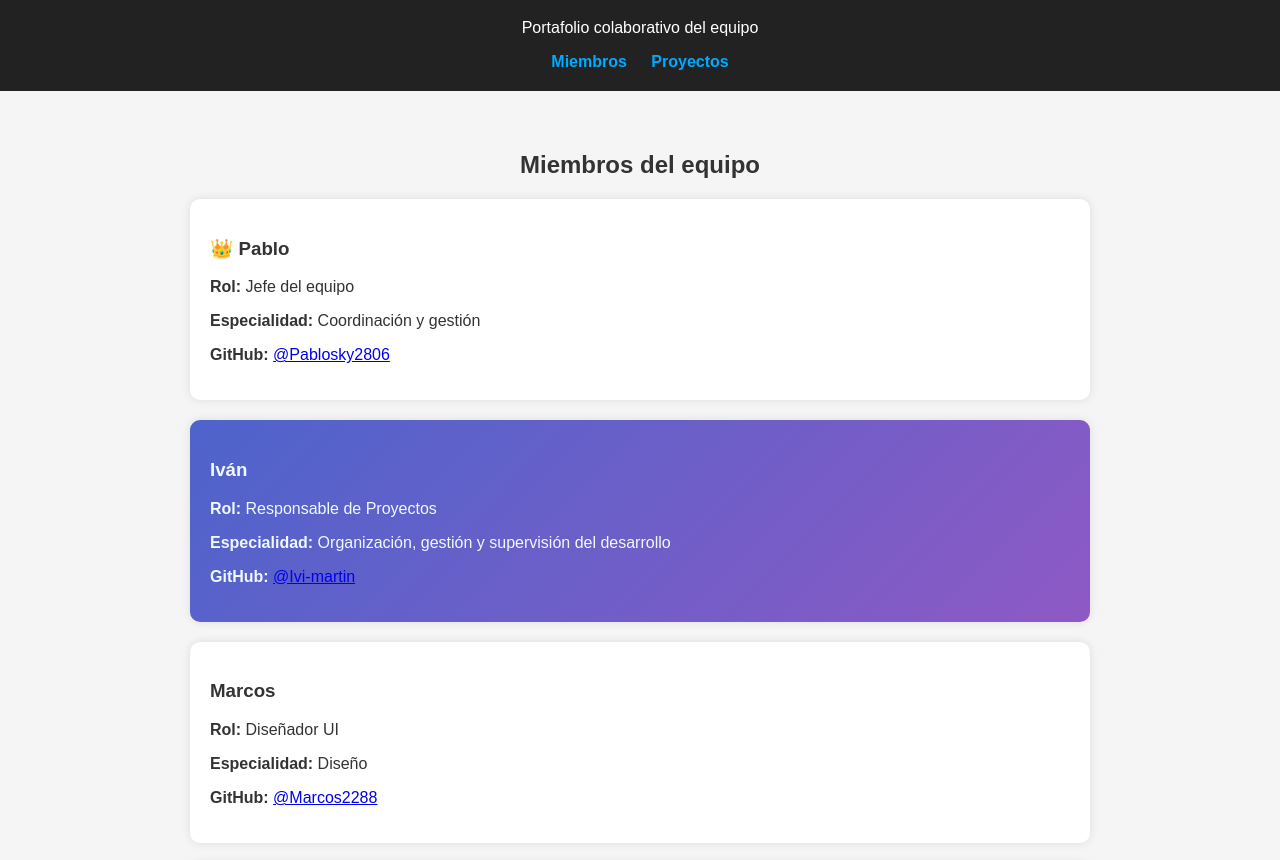
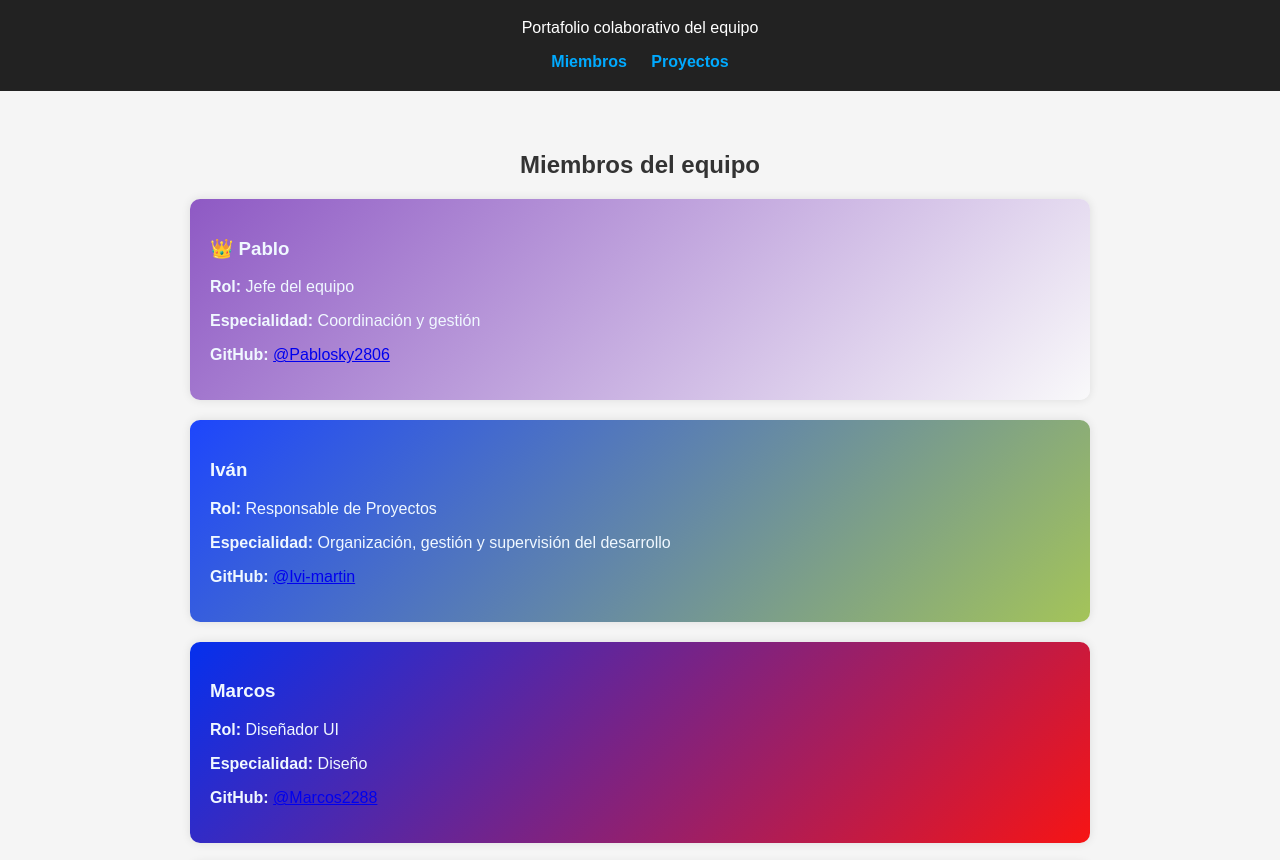
Before and after one commit to Pablosky2806/los-gitadores, a plain HTML site: page index.html in a window 1280 px wide. Shown: the part 81-941 px from the top of the page. Drawn offline with Linux system fonts and the light colour scheme.

Commit message:
style:modificación de los estilos

```diff
--- a/styles.css
+++ b/styles.css
@@ -45,12 +45,40 @@ h2 {
     box-shadow: 0 0 10px rgba(0,0,0,0.1);
 }
 
+.miembro-pablo {
+    background: linear-gradient(135deg, #8e59c4 0%, #f9f9fa 100%);
+    color: aliceblue;
+    border-radius: 10px;
+}
 
+.miembro-pablo:hover {
+    transform: translateX(-30px);
+    box-shadow: 0 8px 20px rgba(37, 15, 175, 0.4);
+
+}
 
 .miembro-ivan {
-    background: linear-gradient(135deg, #4d64cc 0%, #8e59c4 100%);
+    background: linear-gradient(135deg, #1d46fc 0%, #a4c459 100%);
     color: aliceblue;
     border-radius: 10px;
+}
+
+.miembro-ivan:hover {
+    transform: translateX(-30px);
+    box-shadow: 0 8px 20px rgba(37, 15, 175, 0.4);
+
+}
+
+.miembro-marcos {
+    background: linear-gradient(135deg, #0530ee 0%, #f71414 100%);
+    color: aliceblue;
+    border-radius: 10px;
+}
+
+.miembro-marcos:hover {
+    transform: translateX(-30px);
+    box-shadow: 0 8px 20px rgba(8, 8, 8, 0.4);
+
 }
 
 .miembro-erik {
```
